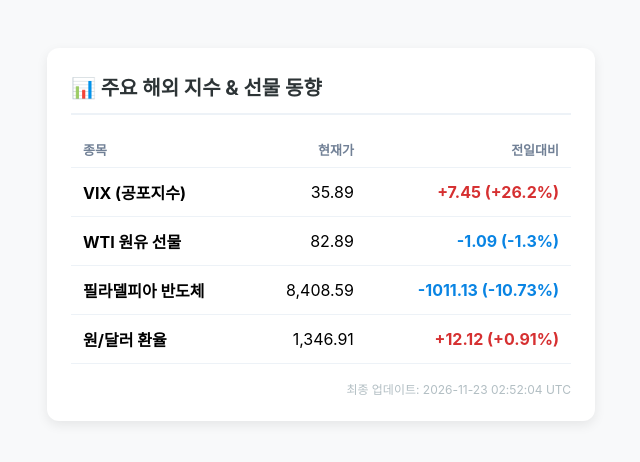
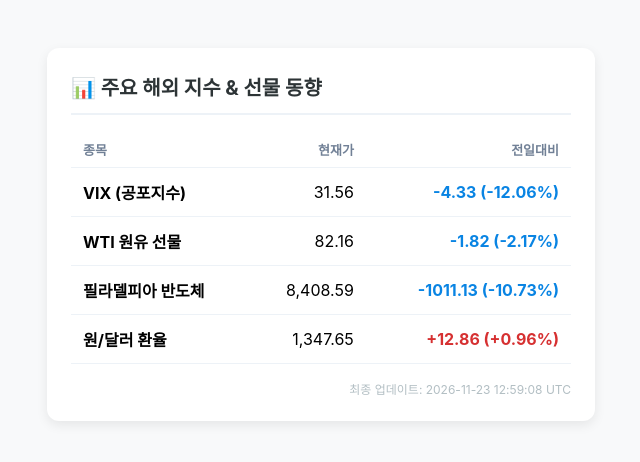
Before and after one commit to jungjc1117/americaSectorIndex, a plain HTML site: page index.html in a window 1280 px wide. Shown: the whole page, without its empty margins (319-959 px from the left). Drawn offline with Linux system fonts and the light colour scheme.

Commit message:
Auto update market data [skip ci]

```diff
--- a/index.html
+++ b/index.html
@@ -28,17 +28,17 @@
 
     <tr>
         <td style="padding: 12px; font-weight: bold;">VIX (공포지수)</td>
-        <td style="padding: 12px; text-align: right;">35.89</td>
-        <td style="padding: 12px; text-align: right; color: #d63031; font-weight: bold;">
-            +7.45 (+26.2%)
+        <td style="padding: 12px; text-align: right;">31.56</td>
+        <td style="padding: 12px; text-align: right; color: #0984e3; font-weight: bold;">
+            -4.33 (-12.06%)
         </td>
     </tr>
 
     <tr>
         <td style="padding: 12px; font-weight: bold;">WTI 원유 선물</td>
-        <td style="padding: 12px; text-align: right;">82.89</td>
+        <td style="padding: 12px; text-align: right;">82.16</td>
         <td style="padding: 12px; text-align: right; color: #0984e3; font-weight: bold;">
-            -1.09 (-1.3%)
+            -1.82 (-2.17%)
         </td>
     </tr>
 
@@ -52,15 +52,15 @@
 
     <tr>
         <td style="padding: 12px; font-weight: bold;">원/달러 환율</td>
-        <td style="padding: 12px; text-align: right;">1,346.91</td>
+        <td style="padding: 12px; text-align: right;">1,347.65</td>
         <td style="padding: 12px; text-align: right; color: #d63031; font-weight: bold;">
-            +12.12 (+0.91%)
+            +12.86 (+0.96%)
         </td>
     </tr>
 
             </tbody>
         </table>
-        <div class="update-time">최종 업데이트: 2026-11-23 02:52:04 UTC</div>
+        <div class="update-time">최종 업데이트: 2026-11-23 12:59:08 UTC</div>
     </div>
 </body>
 </html>
```
